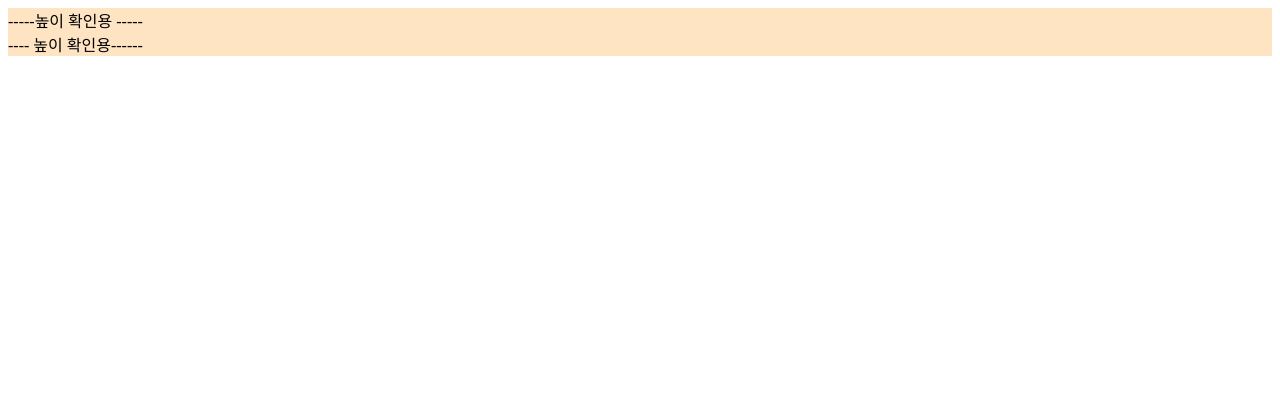
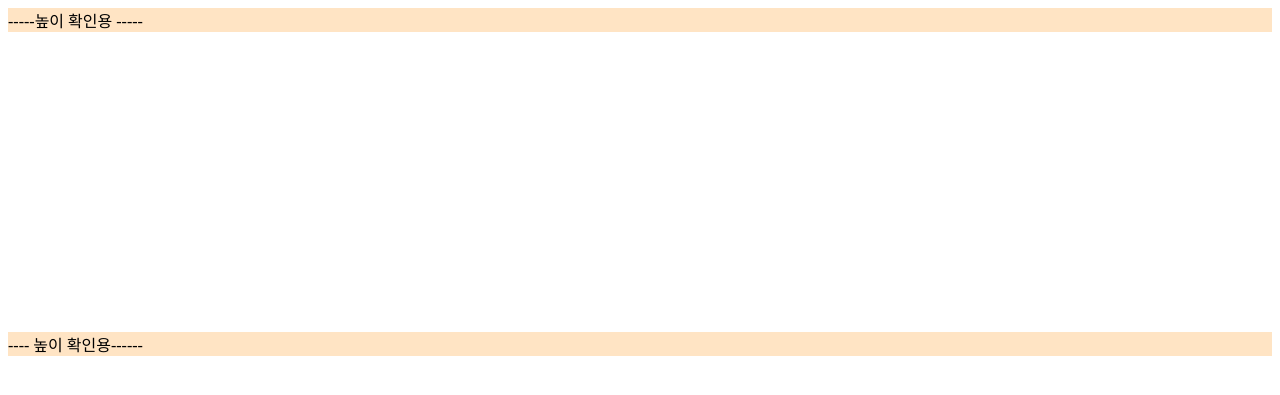
Before and after one commit to KyleDEV/AAS-House, a PHP site: page / in a window 1280 px wide. Shown: the top 395 px of the page. Run offline with PHP 8.4, Linux system fonts and the light colour scheme.

Commit message:
iframe 높이 고정

```diff
--- a/aas/index.php
+++ b/aas/index.php
@@ -13,6 +13,7 @@ $iframeExists = file_exists($templatePath);
             position: relative;
             overflow: hidden;
             width: 100%;
+            height: 300px;
         }
 
         .responsive-iframe iframe {
@@ -20,10 +21,11 @@ $iframeExists = file_exists($templatePath);
             top: 0;
             left: 0;
             width: 100%;
-            /* height: 100%; */
+            height: 100%;
         }
+
         .test {
-            background-color:bisque;
+            background-color: bisque;
             margin: 0;
             padding: 0;
         }
```
